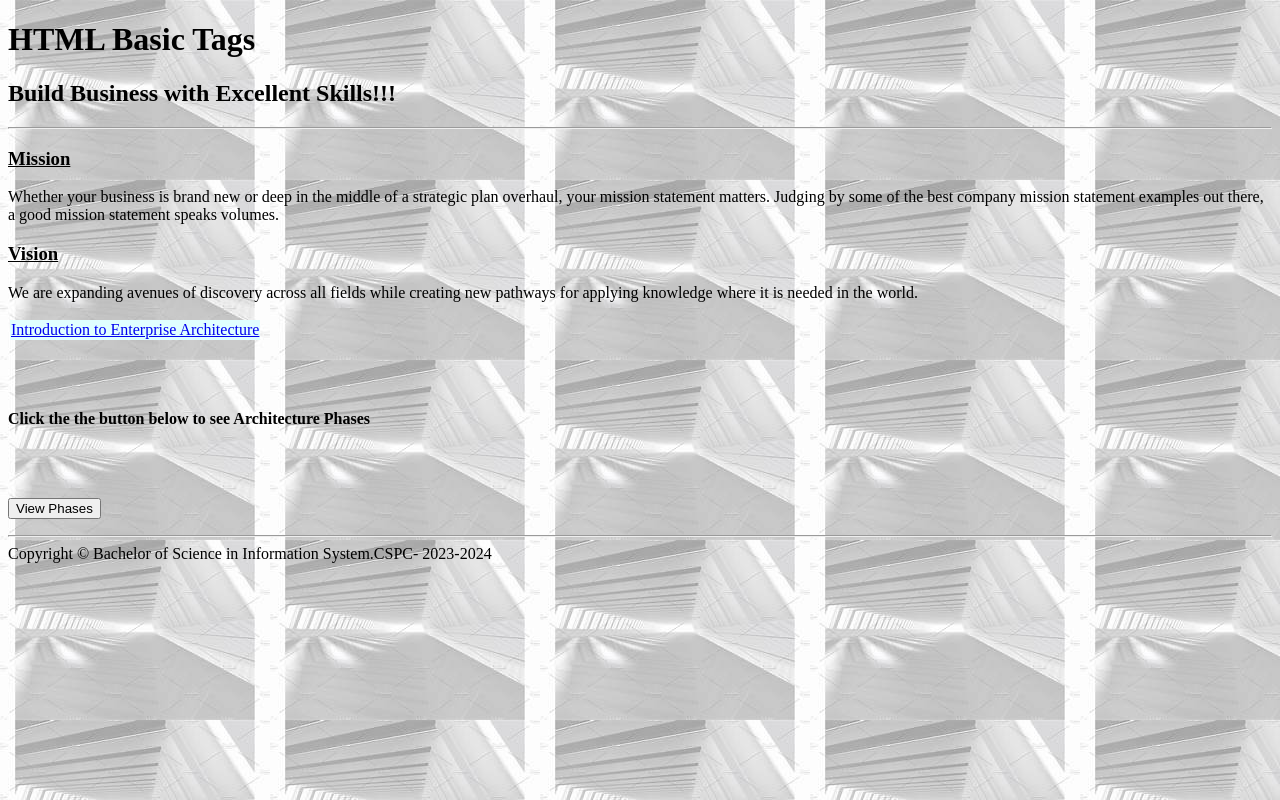
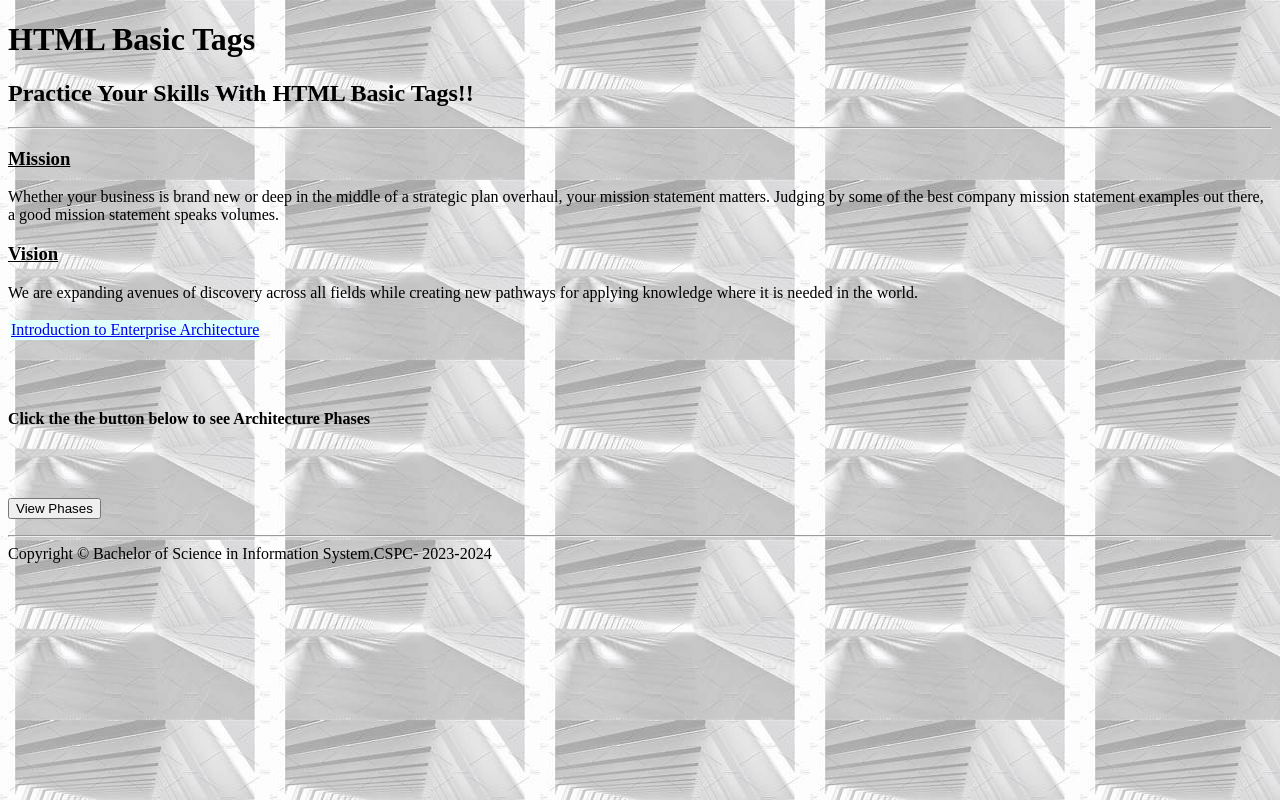
Before and after one commit to arielpana/architecture, a plain HTML site: page index.html in a window 1280 px wide. Drawn offline with Linux system fonts and the light colour scheme.

Commit message:
Update index.html

```diff
--- a/index.html
+++ b/index.html
@@ -15,7 +15,7 @@
 		</body>
 			<p>
 				<h1><b>HTML Basic Tags</b></h1>
-				<h2><b>Build Business with Excellent Skills!!!</b></h2>
+				<h2><b>Practice Your Skills With HTML Basic Tags!!</b></h2>
 			</p>
 
 			<hr bgcolor="black">
```
